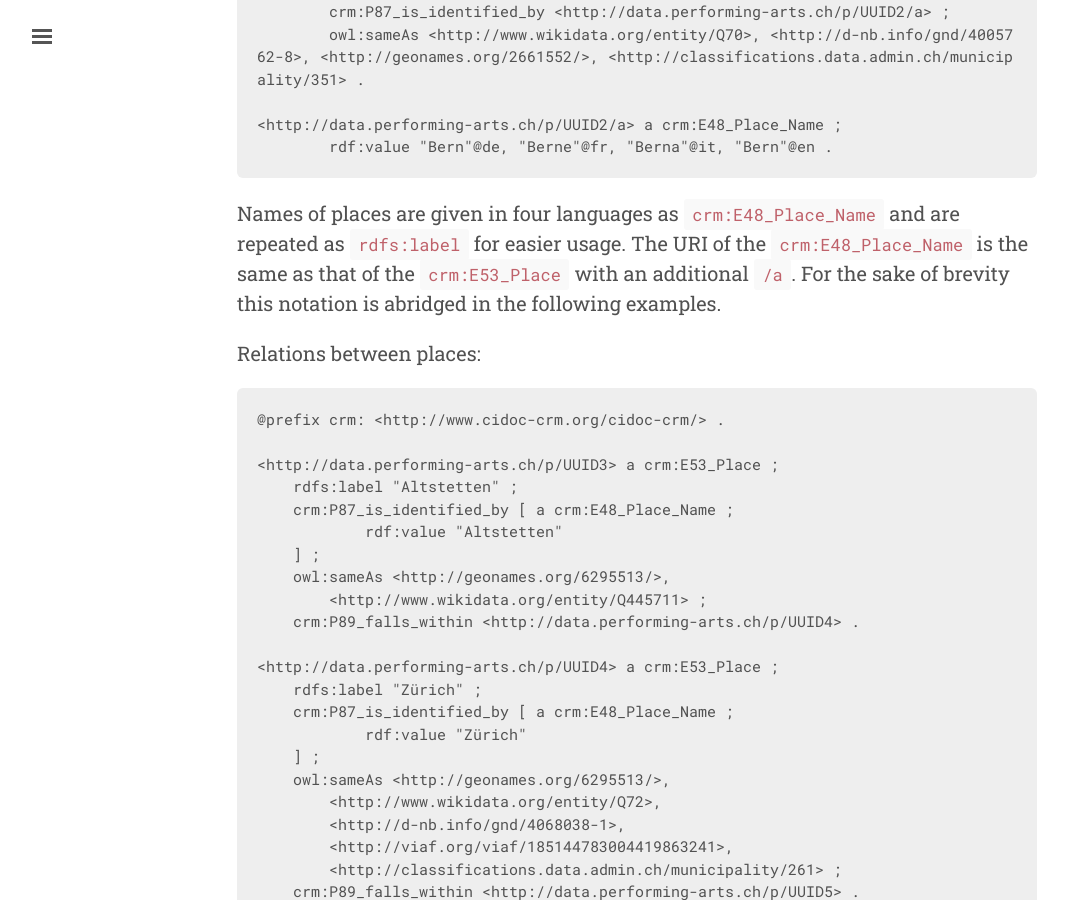
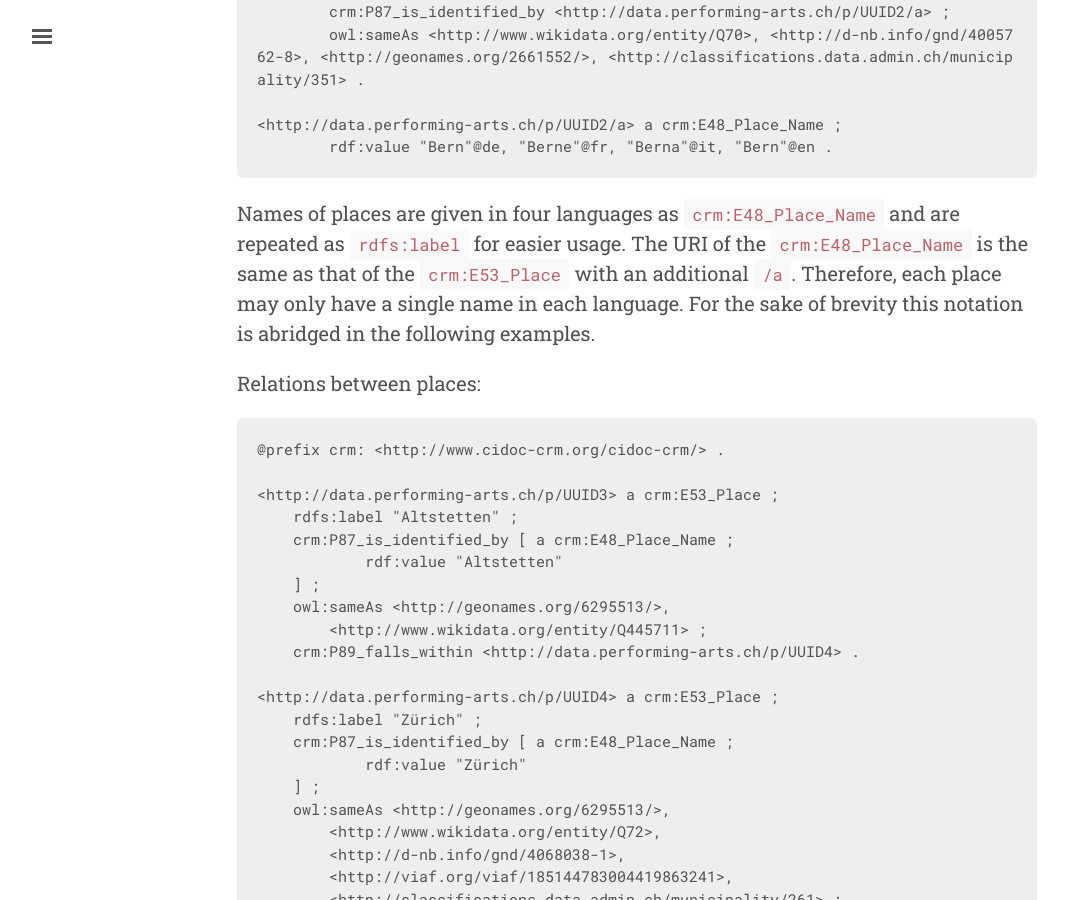
Before and after one commit to sapa/spa-specifications, a Jekyll site: the page built from places.md, in a window 1280 px wide and 900 px high, scrolled down 952 px. Shown: the whole window, without its empty margins (3-1071 px from the left). Built offline with Jekyll 4.4.1, drawn with Linux system fonts in a browser that asks for light colours.

Commit message:
places may only have one name

````diff
--- a/places.md
+++ b/places.md
@@ -33,7 +33,7 @@ A legal body in the city of Bern:
 	rdf:value "Bern"@de, "Berne"@fr, "Berna"@it, "Bern"@en .
 ```
 
-Names of places are given in four languages as `crm:E48_Place_Name` and are repeated as `rdfs:label` for easier usage. The URI of the `crm:E48_Place_Name` is the same as that of the `crm:E53_Place` with an additional `/a`. For the sake of brevity this notation is abridged in the following examples.
+Names of places are given in four languages as `crm:E48_Place_Name` and are repeated as `rdfs:label` for easier usage. The URI of the `crm:E48_Place_Name` is the same as that of the `crm:E53_Place` with an additional `/a`. Therefore, each place may only have a single name in each language. For the sake of brevity this notation is abridged in the following examples.
 
 Relations between places:
 
````
